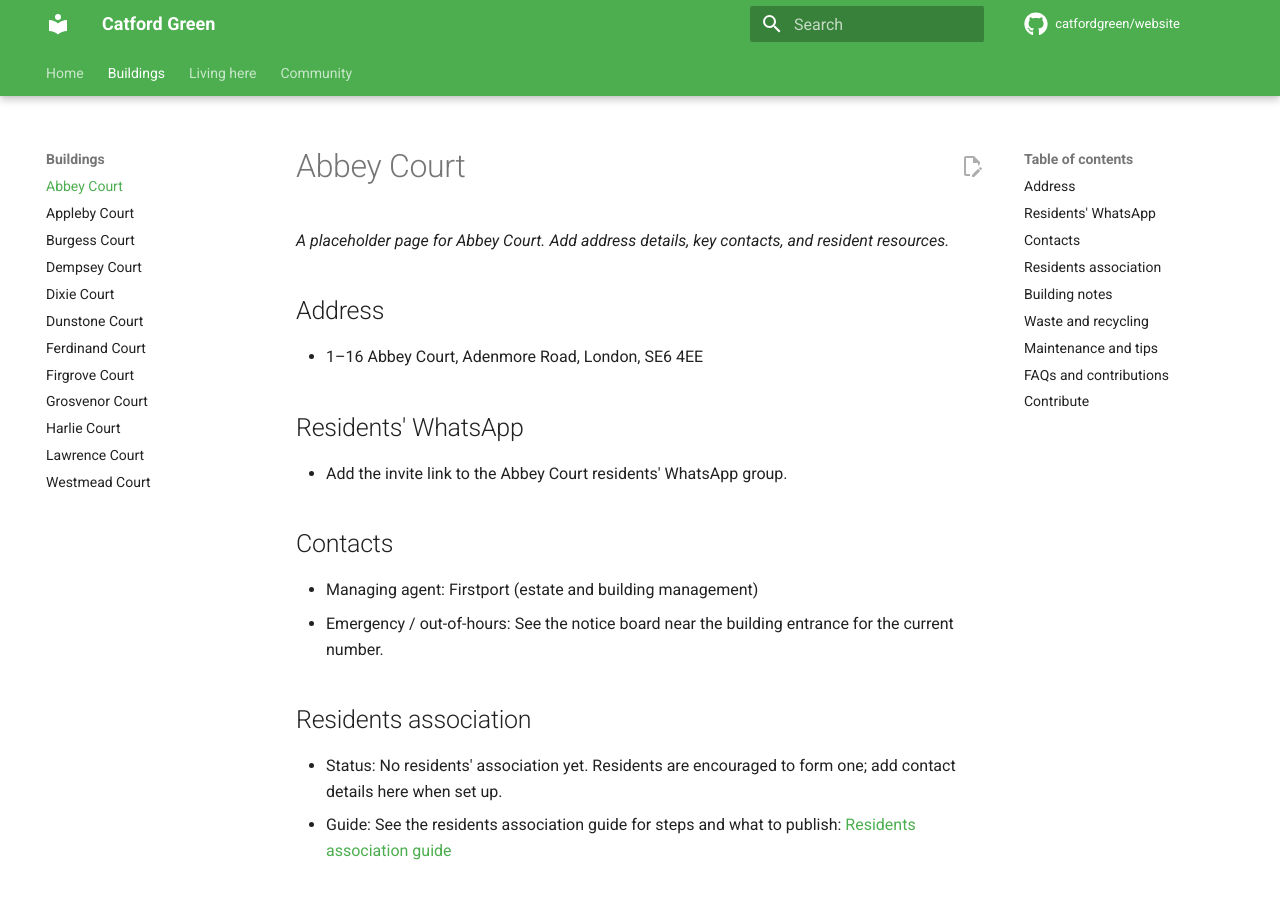
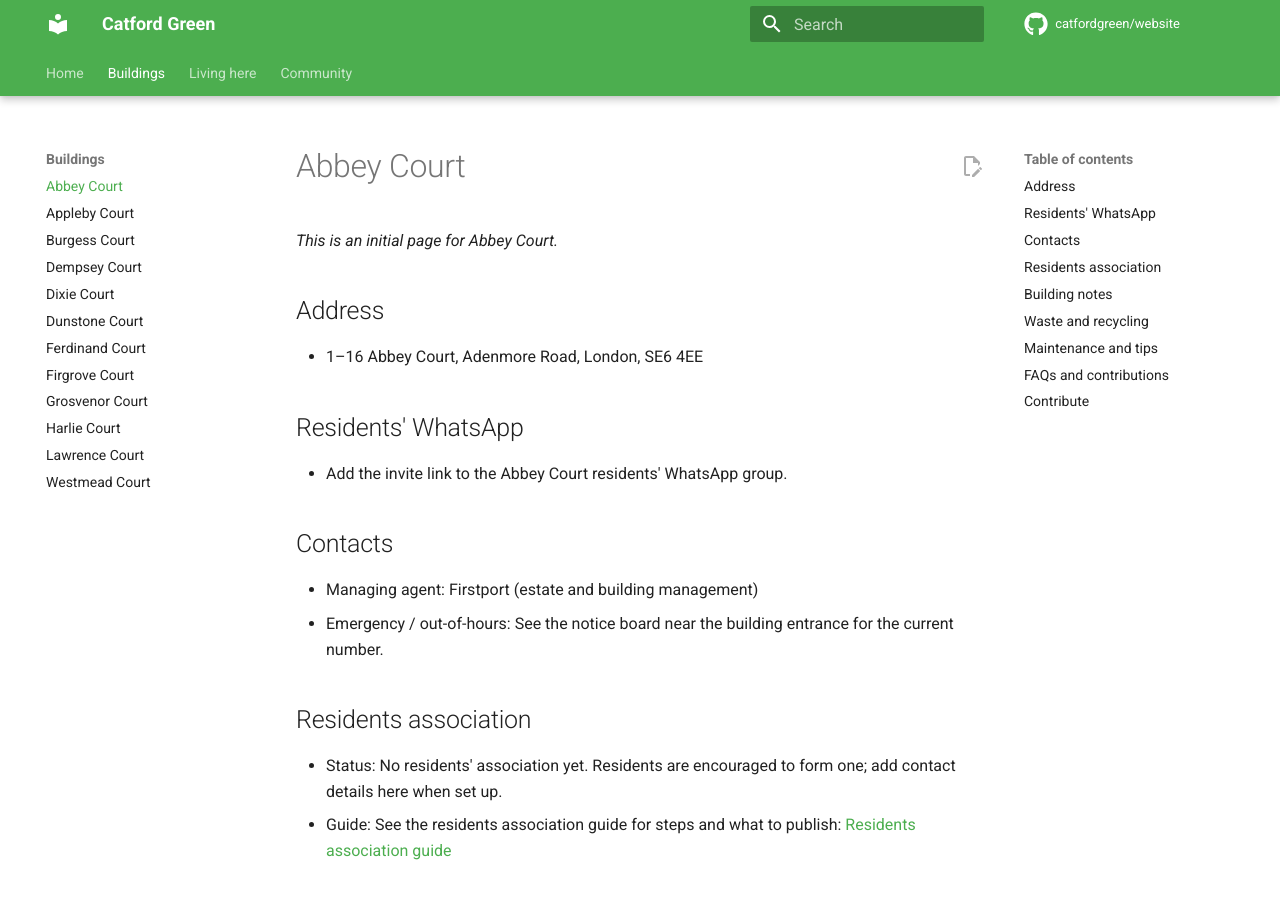
Before and after one commit to catfordgreen/website, an MkDocs documentation site: the page built from docs/abbey-court/index.md, in a window 1280 px wide and 900 px high. Built offline with MkDocs 1.6.1 and Material for MkDocs 9.7.7, drawn with Linux system fonts in a browser that asks for light colours; plug-ins that fetch from the network failed and are left out; comment, search, counter and statistics services are not loaded.

Commit message:
Update placeholder text for Abbey Court page

```diff
--- a/docs/abbey-court/index.md
+++ b/docs/abbey-court/index.md
@@ -1,6 +1,6 @@
 # Abbey Court
 
-_A placeholder page for Abbey Court. Add address details, key contacts, and resident resources._
+_This is an initial page for Abbey Court._
 
 ## Address
 - 1–16 Abbey Court, Adenmore Road, London, SE6 4EE
```
